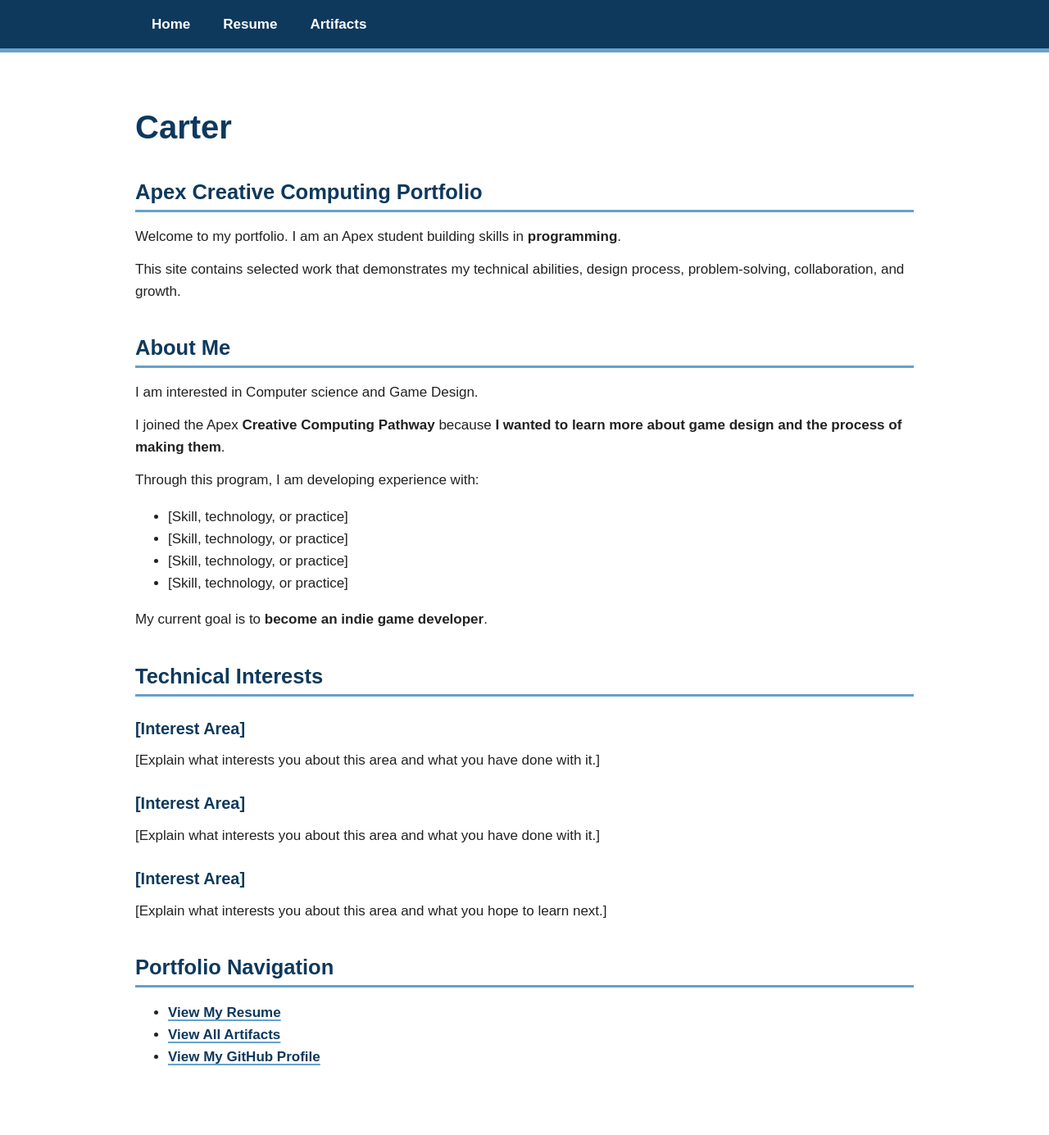
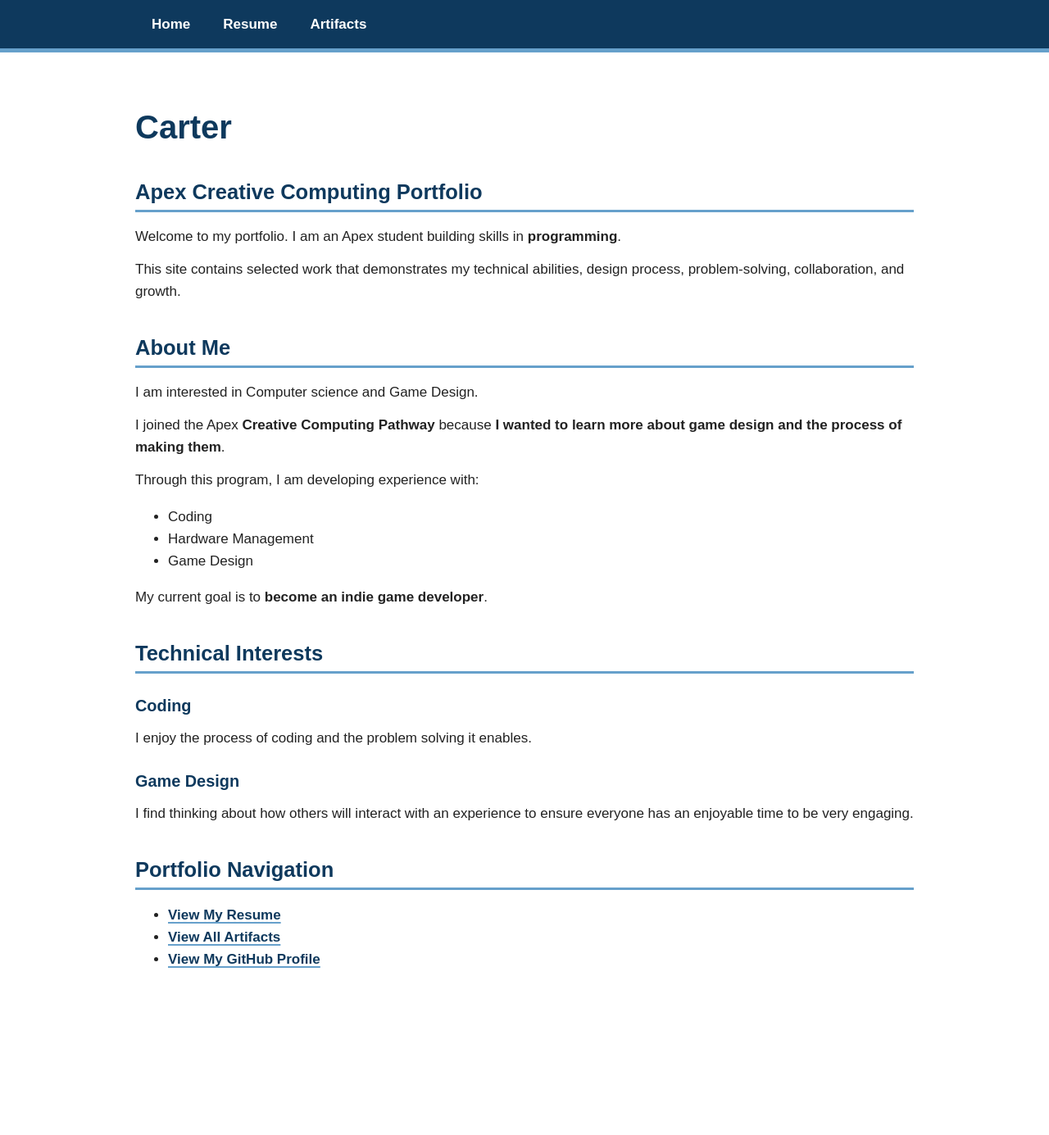
Before and after one commit to Creb206/Apex-Portfolio, a Jekyll site: the page built from index.md, in a window 1280 px wide. Shown: the whole page at 82% size. Built offline with Jekyll 4.4.1, drawn with Linux system fonts in a browser that asks for light colours; after the commit the page ends 1266 px from its top, so only the background shows below that.

Commit message:
Fill out info on index
Removed placeholder text and added specific skills and interests.

```diff
--- a/index.md
+++ b/index.md
@@ -19,26 +19,21 @@ I joined the Apex **Creative Computing Pathway** because **I wanted to learn mor
 
 Through this program, I am developing experience with:
 
-- [Skill, technology, or practice]
-- [Skill, technology, or practice]
-- [Skill, technology, or practice]
-- [Skill, technology, or practice]
+- Coding
+- Hardware Management
+- Game Design
 
 My current goal is to **become an indie game developer**.
 
 ## Technical Interests
 
-### [Interest Area]
+### Coding
 
-[Explain what interests you about this area and what you have done with it.]
+I enjoy the process of coding and the problem solving it enables.
 
-### [Interest Area]
+### Game Design
 
-[Explain what interests you about this area and what you have done with it.]
-
-### [Interest Area]
-
-[Explain what interests you about this area and what you hope to learn next.]
+I find thinking about how others will interact with an experience to ensure everyone has an enjoyable time to be very engaging.
 
 ## Portfolio Navigation
 
```
